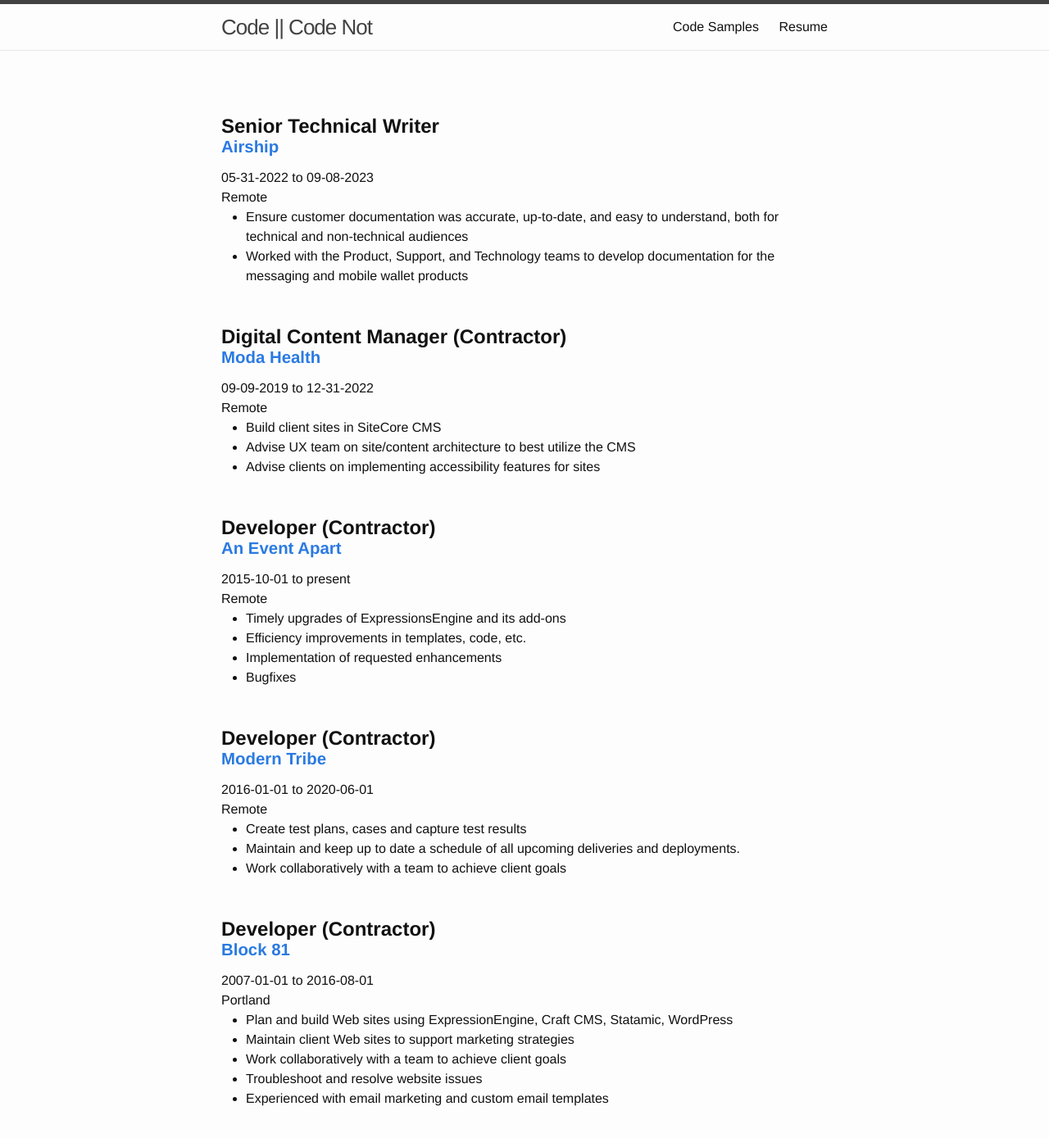
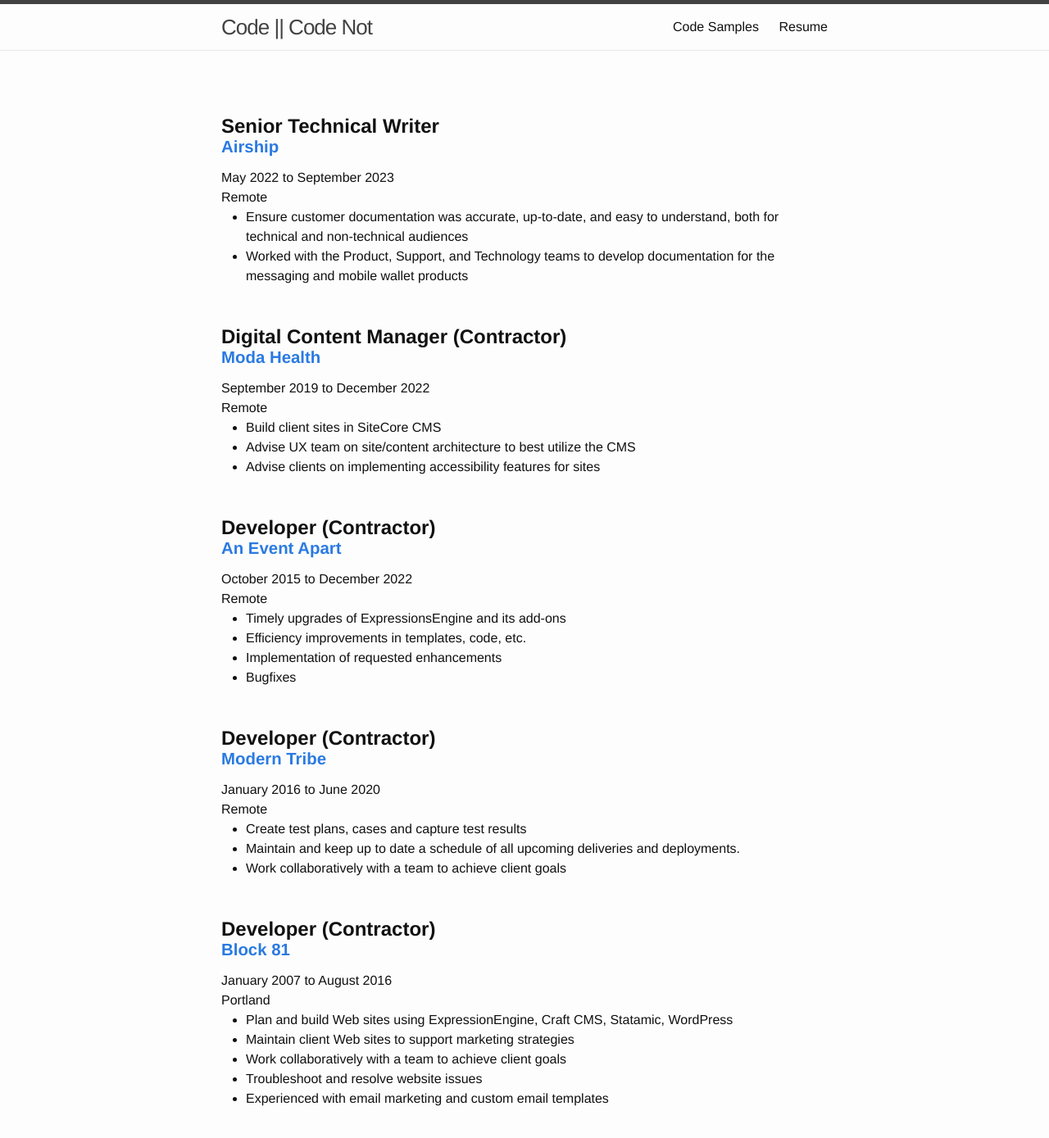
Before and after one commit to chronicole/chronicole.github.com, a Jekyll site: the page built from resume.md, in a window 1280 px wide and 1400 px high. Shown: the top 1389 px of the window at 82% size. Built offline with Jekyll 4.4.1, drawn with Linux system fonts in a browser that asks for light colours; some of the changed text lies outside the part shown.

Commit message:
Update jobs.yml

```diff
--- a/_data/jobs.yml
+++ b/_data/jobs.yml
@@ -1,8 +1,8 @@
 - title: Senior Technical Writer
   employer: Airship
   employer_url: http://airship.com
-  start_date: 05-31-2022
-  end_date: 09-08-2023
+  start_date: May 2022
+  end_date: September 2023
   location: Remote
   description: >
     I'm a block of text and no one thinks badly of me so that is kind of awesome and I can go on and on but why would I Lorem ipsum dolor sit amet, consectetur adipisicing elit, sed do eiusmod
@@ -18,8 +18,8 @@
 - title: Digital Content Manager (Contractor)
   employer: Moda Health
   employer_url: http://modahealth.com
-  start_date: 09-09-2019
-  end_date: 12-31-2022
+  start_date: September 2019
+  end_date: December 2022
   location: Remote
   description: >
     I'm a block of text and no one thinks badly of me so that is kind of awesome and I can go on and on but why would I Lorem ipsum dolor sit amet, consectetur adipisicing elit, sed do eiusmod
@@ -36,8 +36,8 @@
 - title: Developer (Contractor)
   employer: An Event Apart
   employer_url: http://aneventapart.com
-  start_date: 2015-10-01
-  end_date:
+  start_date: October 2015
+  end_date: December 2022
   location: Remote
   description: >
     I'm a block of text and no one thinks badly of me so that is kind of awesome and I can go on and on but why would I Lorem ipsum dolor sit amet, consectetur adipisicing elit, sed do eiusmod
@@ -55,8 +55,8 @@
 - title: Developer (Contractor)
   employer: Modern Tribe
   employer_url: http://tri.be
-  start_date: 2016-01-01
-  end_date: 2020-06-01
+  start_date: January 2016
+  end_date: June 2020
   location: Remote
   description: >
     I'm a block of text and no one thinks badly of me so that is kind of awesome and I can go on and on but why would I Lorem ipsum dolor sit amet, consectetur adipisicing elit, sed do eiusmod
@@ -73,8 +73,8 @@
 - title: Developer (Contractor)
   employer: Block 81
   employer_url: http://block81.com
-  start_date: 2007-01-01
-  end_date: 2016-08-01
+  start_date: January 2007
+  end_date: August 2016
   location: Portland
   description: >
     I'm a block of text and no one thinks badly of me so that is kind of awesome and I can go on and on but why would I Lorem ipsum dolor sit amet, consectetur adipisicing elit, sed do eiusmod
@@ -93,8 +93,8 @@
 - title: Developer (Contractor)
   employer: CMD Agency
   employer_url: http://cmdagency.com
-  start_date: 2016-02-23
-  end_date: 2016-05-05
+  start_date: February 2016
+  end_date: May 2016
   location: Portland
   description: >
     I'm a block of text and no one thinks badly of me so that is kind of awesome and I can go on and on but why would I Lorem ipsum dolor sit amet, consectetur adipisicing elit, sed do eiusmod
@@ -110,8 +110,8 @@
 - title: Website Content Manager (Contractor)
   employer: Altimeter Group
   employer_url: http://altimetergroup.com
-  start_date: 2013-03-01
-  end_date: 2016-01-01
+  start_date: March 2013
+  end_date: January 2016
   location: Remote
   description: >
     I'm a block of text and no one thinks badly of me so that is kind of awesome and I can go on and on but why would I Lorem ipsum dolor sit amet, consectetur adipisicing elit, sed do eiusmod
@@ -128,8 +128,8 @@
 - title: QA Lead/Developer
   employer: ENTP
   employer_url: http://entp.com
-  start_date: 2008-02-01
-  end_date: 2015-10-01
+  start_date: February 2008
+  end_date: October 2015
   location: Portland
   description: >
     I'm a block of text and no one thinks badly of me so that is kind of awesome and I can go on and on but why would I Lorem ipsum dolor sit amet, consectetur adipisicing elit, sed do eiusmod
@@ -148,8 +148,8 @@
 - title: Contractor
   employer: FILTER LLC
   employer_url: http://www.filterdigital.com/
-  start_date: 2006-01-01
-  end_date:
+  start_date: January 2006
+  end_date: October 2016
   location: Remote
   description: >
     I'm a block of text and no one thinks badly of me so that is kind of awesome and I can go on and on but why would I Lorem ipsum dolor sit amet, consectetur adipisicing elit, sed do eiusmod
@@ -165,8 +165,8 @@
 - title: Editor
   employer: Digital Web Magazine
   employer_url: http://www.filterdigital.com/
-  start_date: 2008-01-01
-  end_date: 2009-01-01
+  start_date: January 2008
+  end_date: January 2009
   location: Remote
   description: >
     I'm a block of text and no one thinks badly of me so that is kind of awesome and I can go on and on but why would I Lorem ipsum dolor sit amet, consectetur adipisicing elit, sed do eiusmod
@@ -181,8 +181,8 @@
 - title: Contributor
   employer: Photojojo
   employer_url: http://photojojo.com/
-  start_date: 2006-09-01
-  end_date: 2008-08-01
+  start_date: September 2006
+  end_date: August 2008
   location: Remote
   description: >
     I'm a block of text and no one thinks badly of me so that is kind of awesome and I can go on and on but why would I Lorem ipsum dolor sit amet, consectetur adipisicing elit, sed do eiusmod
@@ -197,8 +197,8 @@
 - title: Web/Print Communications Coordinator
   employer: Oregon Health & Sciences University
   employer_url: http://ohsu.edu
-  start_date: 2005-12-01
-  end_date: 2008-02-01
+  start_date: December 2005
+  end_date: February 2008
   location: Portland
   description: >
     I'm a block of text and no one thinks badly of me so that is kind of awesome and I can go on and on but why would I Lorem ipsum dolor sit amet, consectetur adipisicing elit, sed do eiusmod
@@ -216,8 +216,8 @@
 - title: Publications Editor
   employer: Portland State University
   employer_url: http://pdx.edu/
-  start_date: 2000-03-01
-  end_date: 2005-05-01
+  start_date: March 2000
+  end_date: May 2005
   location: Portland
   description: >
     I'm a block of text and no one thinks badly of me so that is kind of awesome and I can go on and on but why would I Lorem ipsum dolor sit amet, consectetur adipisicing elit, sed do eiusmod
@@ -234,8 +234,8 @@
 - title: Adjunct Instructor
   employer: Mt. Hood Community College
   employer_url: http://mhcc.edu/
-  start_date: 2003-09-01
-  end_date: 2004-05-01
+  start_date: September 2003
+  end_date: May 2004
   location: Portland
   description: >
     I'm a block of text and no one thinks badly of me so that is kind of awesome and I can go on and on but why would I Lorem ipsum dolor sit amet, consectetur adipisicing elit, sed do eiusmod
@@ -250,8 +250,8 @@
 - title: Graphic Designer/Photographer III
   employer: Texas Senate Media Services
   employer_url: http://www.senate.state.tx.us
-  start_date: 1997-01-01
-  end_date: 1999-08-01
+  start_date: January 1997
+  end_date: August 1999
   location: Austin
   description: >
     I'm a block of text and no one thinks badly of me so that is kind of awesome and I can go on and on but why would I Lorem ipsum dolor sit amet, consectetur adipisicing elit, sed do eiusmod
```
